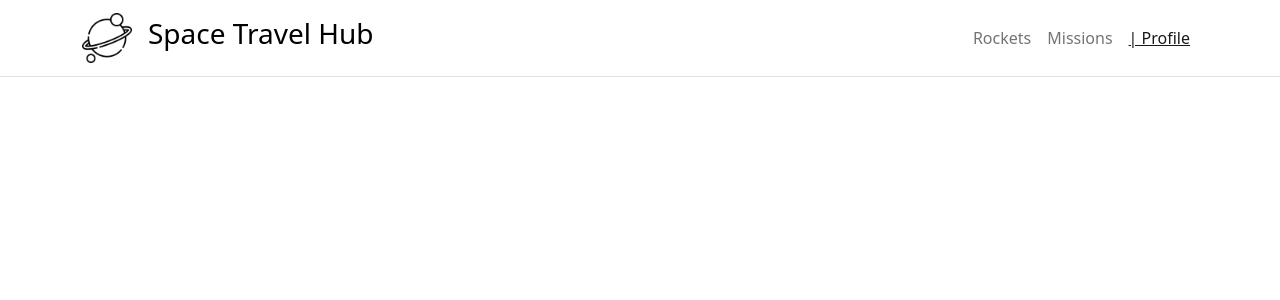
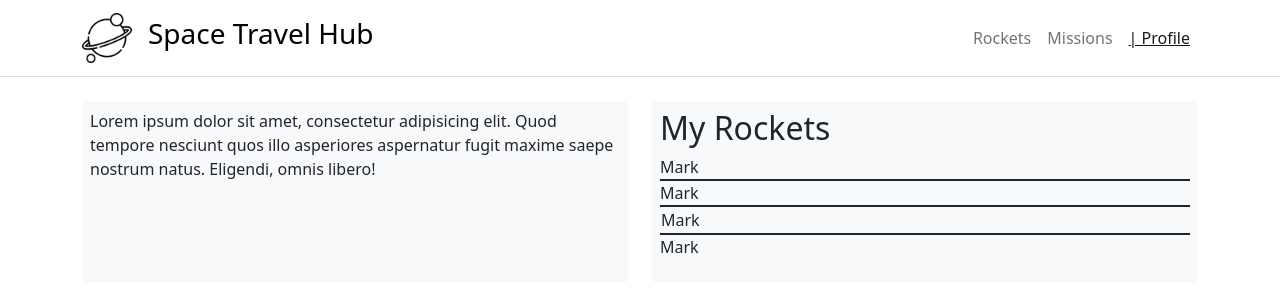
Before and after one commit to learnwithalfred/space-travel-booking, a React (Create React App) app: page /profile in a window 1280 px wide. Shown: the top 300 px of the page. Built offline with nearby package versions, Linux system fonts and the light colour scheme.

Commit message:
Add Profile page

```diff
--- a/src/App.js
+++ b/src/App.js
@@ -1,8 +1,8 @@
 import { Routes, Route } from 'react-router-dom';
-import Counter from './features/counter/counter';
 import NavHeader from './components/header/header';
 import Missions from './features/missions/missions';
 import RocketsIndex from './features/rockets/rockets';
+import ProfilePage from './features/profile/profile';
 
 function App() {
   return (
@@ -10,7 +10,7 @@ function App() {
       <NavHeader />
       <Routes>
         <Route exact path="/" element={<RocketsIndex />} />
-        <Route exact path="counter" element={<Counter />} />
+        <Route exact path="profile" element={<ProfilePage />} />
         <Route exact path="missions" element={<Missions />} />
       </Routes>
     </>
--- /dev/null
+++ b/src/features/profile/profile.js
@@ -0,0 +1,32 @@
+import React from 'react';
+
+const ProfilePage = () => (
+  <div className="container my-4">
+    <div className="row align-items-md-stretch">
+      <div className="col-md-6">
+        <div className="h-100 p-2 text-dark bg-light rounded-3">
+          <p>
+            Lorem ipsum dolor sit amet, consectetur adipisicing elit. Quod
+            tempore nesciunt quos illo asperiores aspernatur fugit maxime saepe
+            nostrum natus. Eligendi, omnis libero!
+          </p>
+        </div>
+      </div>
+      <div className="col-md-6">
+        <div className="h-100 p-2 bg-light rounded-3">
+          <h2>My Rockets</h2>
+          <table className="table table-hover">
+            <tr>Mark</tr>
+            <tr>Mark</tr>
+            <tr>
+              <td>Mark</td>
+            </tr>
+            <tr>Mark</tr>
+          </table>
+        </div>
+      </div>
+    </div>
+  </div>
+);
+
+export default ProfilePage;
```
